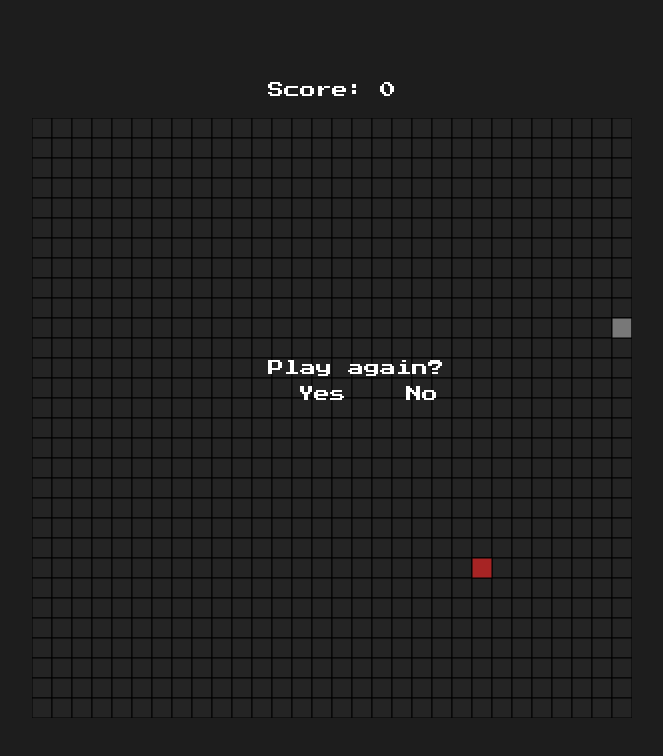
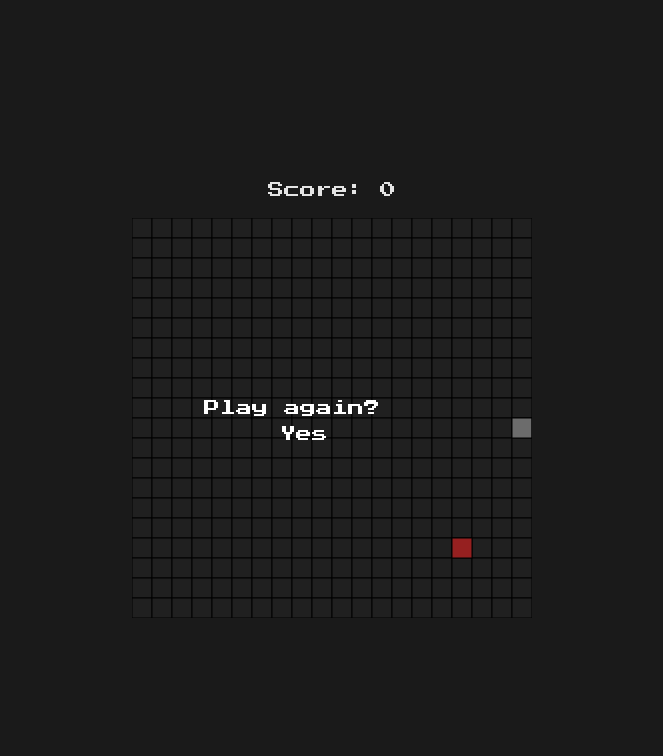
Before and after one commit to Casewinter/Snake-game, a website built with Vite: page index.html in a window 1280 px wide. Shown: the whole page, without its empty margins (308-971 px from the left). Built offline with nearby package versions, Linux system fonts and the light colour scheme.

Commit message:
Prototipo terminado

```diff
--- a/components/Apple.js
+++ b/components/Apple.js
@@ -6,8 +6,8 @@ class Apple {
         this.canvasSize = canvasSize
         this.ctx = ctx;
         this.square = {
-            x: 440,
-            y: 440,
+            x: canvasSize - size * 4,
+            y: canvasSize - size * 4,
             width: size,
             height: size
         }
@@ -22,16 +22,18 @@ class Apple {
     updatePosition() {
         const min = this.square.height
         const max = this.canvasSize - this.square.height
-        let newLocationX = Math.floor(Math.random() * 561);
-        let newLocationY = Math.floor(Math.random() * 561);
+        const threshold = this.canvasSize - this.size + 1
+
+        let newLocationX = Math.floor(Math.random() * threshold);
+        let newLocationY = Math.floor(Math.random() * threshold);
 
         if (newLocationX < min || newLocationX > max) {
-            newLocationX = Math.floor(Math.random() * 561);
+            newLocationX = Math.floor(Math.random() * threshold);
 
         }
 
         if (newLocationY < min || newLocationY > max) {
-            newLocationY = Math.floor(Math.random() * 561);
+            newLocationY = Math.floor(Math.random() * threshold);
         }
 
         while (newLocationX % this.size != 0) {
--- a/components/Snake.js
+++ b/components/Snake.js
@@ -1,7 +1,8 @@
 import {collideRect} from '../utils/ultils'
 
 class Snake {
-    constructor(ctx, size) {
+    constructor(ctx, size, border) {
+        this.border = border
         this.ctx = ctx;
         //tamanho em pixels de cada lado da cobra
         this.size = size
@@ -10,14 +11,14 @@ class Snake {
         this.eatState = false
         this.snake = [
             {
-                x: 240,
+                x: 140,
                 y: 200,
                 width: this.size,
                 height: this.size
             },
 
             {
-                x: 280,
+                x: 160,
                 y: 200,
                 width: this.size,
                 height: this.size
@@ -100,8 +101,8 @@ class Snake {
     }
     collision() {
         //Colisao contra as bordas
-        const x = this.snake.at(-1).x + this.size / 2 < 0 || this.snake.at(-1).x + this.size / 2 > 600
-        const y = this.snake.at(-1).y + this.size / 2 < 0 || this.snake.at(-1).y + this.size / 2 > 600
+        const x = this.snake.at(-1).x + this.size / 2 < 0 || this.snake.at(-1).x + this.size / 2 > this.border
+        const y = this.snake.at(-1).y + this.size / 2 < 0 || this.snake.at(-1).y + this.size / 2 > this.border
 
 
         if (x || y) return true
--- a/index.html
+++ b/index.html
@@ -14,22 +14,20 @@
       Score: <span id="score"> 0</span>
     </p>
     <div style=" overflow: hidden;">
-      <canvas id="myCanvas" width="600" height="600"></canvas>
+      <canvas id="myCanvas" ></canvas>
     </div>
   </main>
 
-  <dialog open>
+  <dialog id='modal'>
     <div>
       <p>
         Play again?
       </p>
       <div class="play-again">
         <p>
-          <span>Yes</span>
+          <span id="yesButton" >Yes</span>
         </p>
-        <p>
-          <span>No</span>
-        </p>
+
       </div>
     </div>
   </dialog>
--- a/main.js
+++ b/main.js
@@ -6,22 +6,36 @@ import Apple from './components/Apple';
 let score = 0
 const scorePlayer = document.getElementById('score')
 
+
+const canvasSize = 400
 const canvas = document.getElementById('myCanvas');
+const modal = document.getElementById('modal')
+
+const yesButton = document.getElementById('yesButton')
+
+
+canvas.width = canvasSize;
+canvas.height = canvasSize;
+
 const ctx = canvas.getContext('2d');
 
-const canvasWidth = 600
-const canvasHeight = 600
 const squareSize = 20
 
-const snake = new Snake(ctx, squareSize);
-const apple = new Apple(ctx, squareSize, canvasWidth, snake.snake)
+const snake = new Snake(ctx, squareSize, canvasSize);
+const apple = new Apple(ctx, squareSize, canvasSize, snake.snake)
 const controls = new Controls(snake)
 controls.startControls()
 
-setInterval(() => {
-  ctx.clearRect(0, 0, 600, 600);
-  for (let x = 0; x < canvasWidth; x += squareSize) {
-    for (let y = 0; y < canvasHeight; y += squareSize) {
+let gameEngine
+
+const startGame = () => {
+  gameEngine = setInterval(Game, 300);
+}
+
+function Game() {
+  ctx.clearRect(0, 0, canvasSize, canvasSize);
+  for (let x = 0; x < canvasSize; x += squareSize) {
+    for (let y = 0; y < canvasSize; y += squareSize) {
       ctx.fillStyle = '#242424';
       ctx.fillRect(x, y, squareSize, squareSize);
       ctx.strokeRect(x, y, squareSize, squareSize);
@@ -36,4 +50,47 @@ setInterval(() => {
     score++
     scorePlayer.innerText = score
   }
-}, 100);
+
+  if (!snake.isAlive) {
+    modal.showModal()
+    clearInterval(gameEngine)
+    gameEngine = null
+  }
+}
+
+yesButton.addEventListener('click', restart)
+
+function restart() {
+
+  snake.snake = [
+    {
+      x: 140,
+      y: 200,
+      width: squareSize,
+      height: squareSize
+    },
+
+    {
+      x: 160,
+      y: 200,
+      width: squareSize,
+      height: squareSize
+    },
+
+  ];
+
+  snake.direction = 'right'
+
+  snake.lastOrientation = 'x';
+  snake.orientation;
+  snake.score = 0
+  snake.isAlive = true
+  const controls = new Controls(snake)
+  controls.startControls()
+
+  modal.close()
+  startGame()
+
+}
+
+startGame()
--- a/style.css
+++ b/style.css
@@ -22,17 +22,22 @@ main {
 }
 
 dialog{
-top: 45%;
-left: 45%;
+top: 50%;
+left: 40%;
 background-color: transparent;
 width: 200px;
 height: 200px;
 border: none;
 }
 
+dialog:focus{
+  outline: none;
+}
+
 .play-again{
   display: flex;
   justify-content: space-around;
+  cursor: pointer;
 }
 
 .play-again > p {
```
